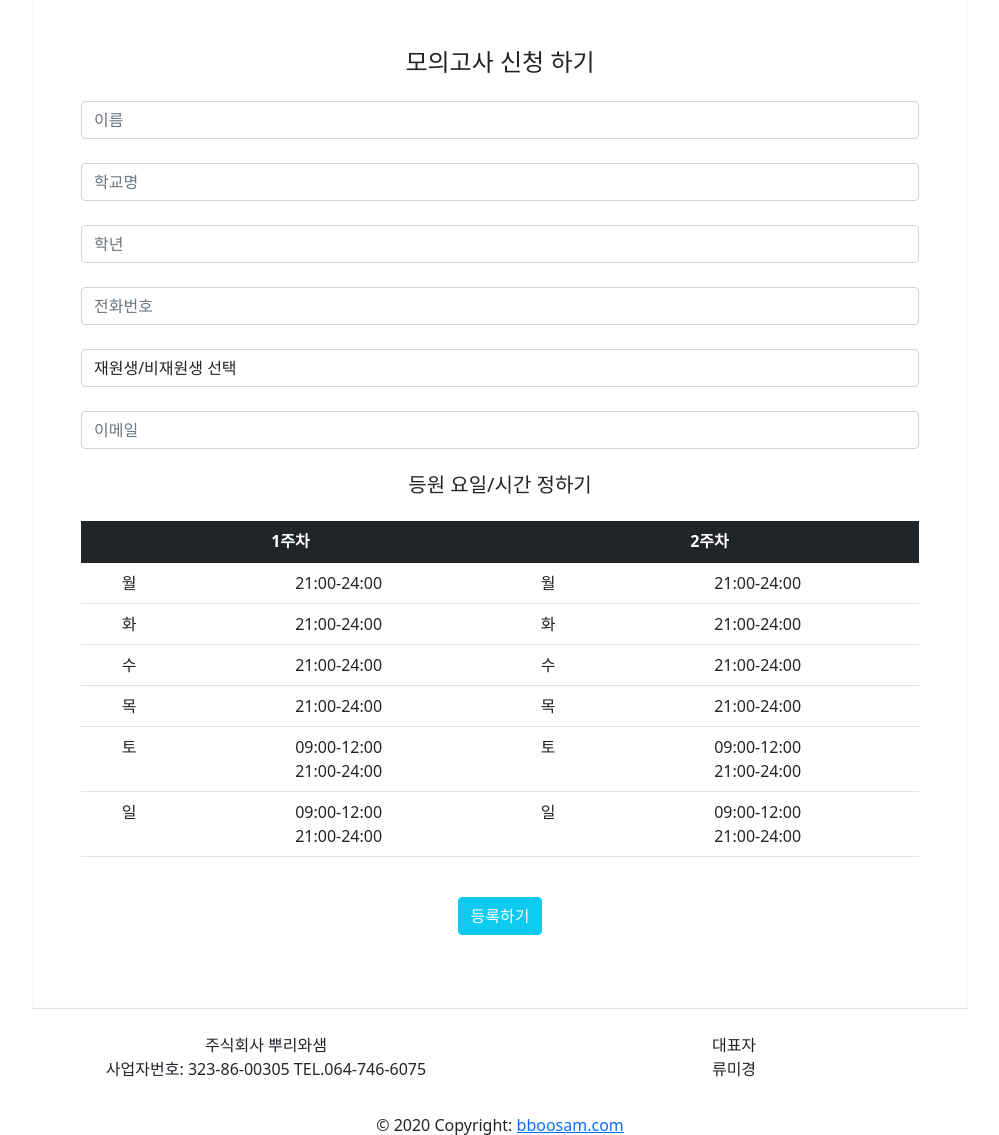
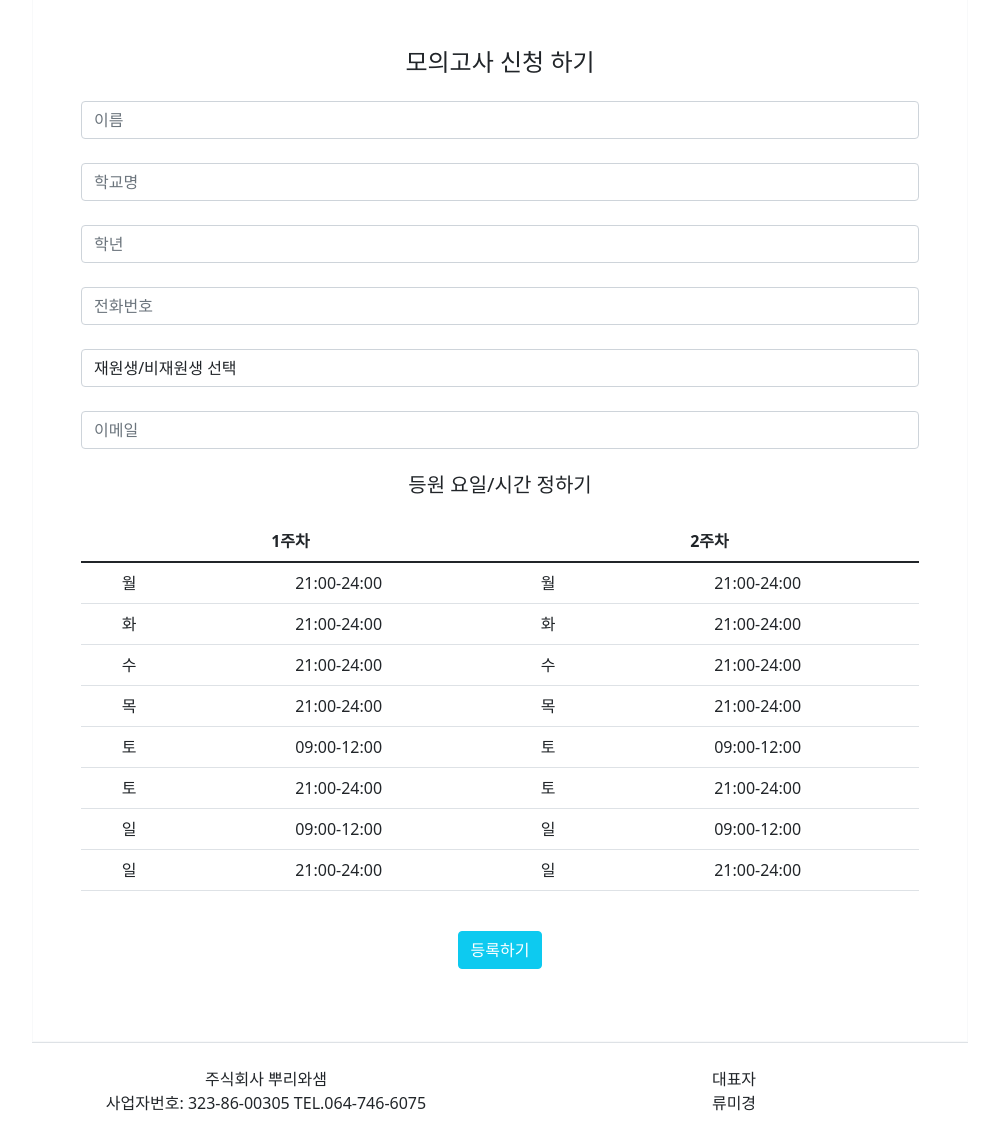
Before and after one commit to baksoyeoung/pybo, a Django app: page /giten/giten/ncreate/ in a window 1280 px wide. Shown: the part 349-1484 px from the top of the page, without its empty margins (140-1139 px from the left). Run offline with Django 3.2, Linux system fonts and the light colour scheme; some libraries are stand-ins or nearby versions.

Commit message:
Merge remote-tracking branch 'orgin/master'

```diff
--- a/templates/giten/giten_ncreate.html
+++ b/templates/giten/giten_ncreate.html
@@ -38,48 +38,60 @@
     <p class="h5 mb-4">등원 요일/시간 정하기</p>
 
     <table class="table">
-        <thead class="table-dark lighten-2">
+        <thead>
           <tr>
-            <th class="tg-0lax" colspan="2">1주차</th>
-            <th class="tg-0lax" colspan="2">2주차</th>
+            <th colspan="2">1주차</th>
+            <th colspan="2">2주차</th>
           </tr>
         </thead>
         <tbody>
           <tr>
-            <td class="tg-0lax">월</td>
-            <td class="tg-0lax">21:00-24:00</td>
-            <td class="tg-0lax">월</td>
-            <td class="tg-0lax">21:00-24:00</td>
+            <td>월</td>
+            <td>21:00-24:00</td>
+            <td>월</td>
+            <td>21:00-24:00</td>
           </tr>
           <tr>
-            <td class="tg-0lax">화</td>
-            <td class="tg-0lax">21:00-24:00</td>
-            <td class="tg-0lax">화</td>
-            <td class="tg-0lax">21:00-24:00</td>
+            <td>화</td>
+            <td>21:00-24:00</td>
+            <td>화</td>
+            <td>21:00-24:00</td>
           </tr>
           <tr>
-            <td class="tg-0lax">수</td>
-            <td class="tg-0lax">21:00-24:00</td>
-            <td class="tg-0lax">수</td>
-            <td class="tg-0lax">21:00-24:00</td>
+            <td>수</td>
+            <td>21:00-24:00</td>
+            <td>수</td>
+            <td>21:00-24:00</td>
           </tr>
           <tr>
-            <td class="tg-0lax">목</td>
-            <td class="tg-0lax">21:00-24:00</td>
-            <td class="tg-0lax">목</td>
-            <td class="tg-0lax">21:00-24:00</td>
+            <td>목</td>
+            <td>21:00-24:00</td>
+            <td>목</td>
+            <td>21:00-24:00</td>
           </tr>
           <tr>
-            <td class="tg-0lax">토</td>
-            <td class="tg-0lax">09:00-12:00<br>21:00-24:00</td>
-            <td class="tg-0lax">토</td>
-            <td class="tg-0lax">09:00-12:00<br>21:00-24:00</td>
+            <td>토</td>
+            <td>09:00-12:00</td>
+            <td>토</td>
+            <td>09:00-12:00</td>
           </tr>
           <tr>
-            <td class="tg-0lax">일</td>
-            <td class="tg-0lax">09:00-12:00<br>21:00-24:00</td>
-            <td class="tg-0lax">일</td>
-            <td class="tg-0lax">09:00-12:00<br>21:00-24:00</td>
+            <td>토</td>
+            <td>21:00-24:00</td>
+            <td>토</td>
+            <td>21:00-24:00</td>
+          </tr>
+          <tr>
+            <td>일</td>
+            <td>09:00-12:00</td>
+            <td>일</td>
+            <td>09:00-12:00</td>
+          </tr>
+          <tr>
+            <td>일</td>
+            <td>21:00-24:00</td>
+            <td>일</td>
+            <td>21:00-24:00</td>
           </tr>
         </tbody>
     </table>
```
Also changed, not shown: static/giten.css (line endings or trailing spaces).
